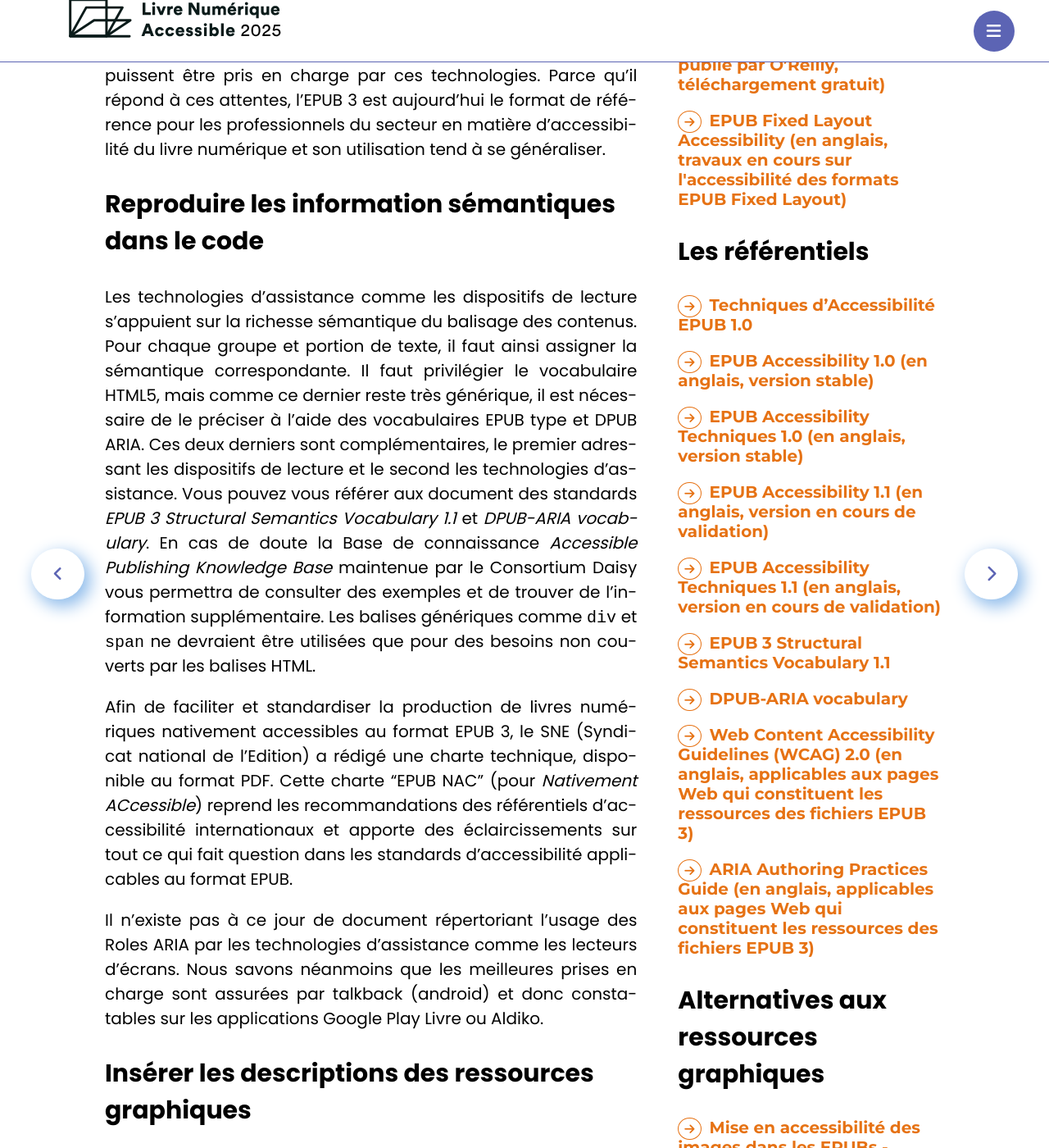
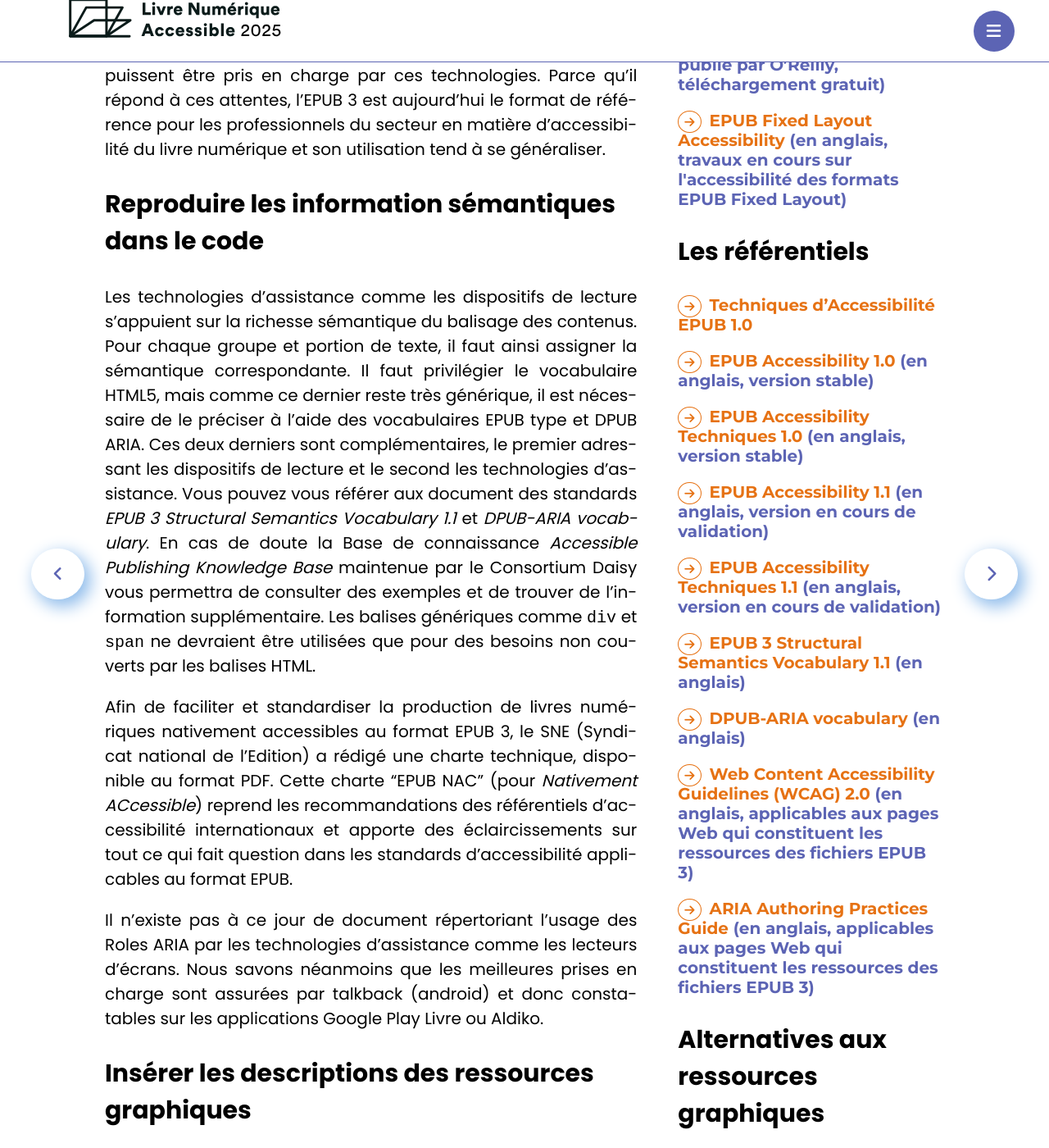
Before and after one commit to edition-accessible/lina25, a Jekyll site: the page built from pages/produire.md, in a window 1280 px wide and 1400 px high, scrolled down 1384 px. Shown: the whole window at 82% size. Built offline with Jekyll 4.4.1, drawn with Linux system fonts in a browser that asks for light colours; nearby versions of some CDN libraries; some of the changed text lies outside the part shown.

Commit message:
Update produire.md

```diff
--- a/pages/produire.md
+++ b/pages/produire.md
@@ -33,11 +33,13 @@
 
 Le groupe de travail sur la transition vers l'EPUB du Consortium DAISY maintient un document <span lang="en"><cite>Best Practices for Authoring Extended Descriptions in EPUB</cite></span> qui vous permettra de tester les possibilités et d'étudier leur réalisation.
 
+Les recommandations peuvent varier d'un document à l'autre, notamment en ce qui concerne la longueur du texte alternatif court (alt text). Ces variations sont toutes justes et correspondent à des expériences utilisateur différentes. L'éditeur doit spécifier son choix.
+
 ### Contrôler la qualité des fichiers
 
 Une fois produits, les fichiers EPUB 3 devront être validés par la version à jour de EPUBCheck. Mais cet outil ne teste pas l’accessibilité des publications. Pour cela, il faudra faire appel à l’outil de test Ace by DAISY développé par le Consortium DAISY. Le logiciel Ace n’est pas conçu pour être utilisé de manière automatique&#8239;: il ne délivre pas un jugement du type _“cet EPUB est / n’est pas accessible”_ mais génère un rapport HTML mettant l'accent sur les enfreintes aux règles d'accessibilité&#8239;; il met également en évidence la structure de la publication et affiche les attributs d’accessibilité présents dans ses images. La qualité sémantique de la publication n’est pas jaugée par la mécanique de cet outil. La génération de métadonnées d’accessibilité, et en particulier l’évaluation d’un niveau de conformité WCAG, nécessite un audit du rapport Ace.
 
-Le Consortium DAISY a donc également développé un outil nommé SMART (Simple Manual Accessibility Report Tool), qui indique les contrôles manuels nécessaires pour garantir la conformité aux exigences EPUB et WCAG. SMART est le compagnon idéal de Ace, il vous guide pour établir et générer un rapport de conformité complet. Ensemble, ils fournissent la méthode la plus complète pour les tests de conformité d'accessibilité des publications EPUB.
+Le Consortium DAISY a donc également développé un outil nommé SMART (<span lang="en">Simple Manual Accessibility Report Tool</span>), qui indique les contrôles manuels nécessaires pour garantir la conformité aux exigences EPUB et WCAG. SMART est le compagnon idéal de Ace, il vous guide pour établir et générer un rapport de conformité complet. Ensemble, ils fournissent la méthode la plus complète pour les tests de conformité d'accessibilité des publications EPUB.
 
 Pour utiliser SMART, vous devez d'abord faire passer votre EPUB par Ace, qui effectue une vérification automatisée et recueille des informations sur les caractéristiques du titre. Ace génère un rapport au format JSON, qui est ensuite chargé par l'utilisateur dans l'outil SMART. SMART remplit les informations de l'évaluation et configure intelligemment le protocole de test manuel sur la base des résultats de Ace.
 
@@ -59,7 +61,8 @@
 
 La classe schema.org CreativeWork comprend un ensemble de propriétés utilisées pour identifier les qualités d'accessibilité d'une publication. Ces métadonnées doivent être incluses dans le paquet OPF du fichier EPUB.
 
-Les métadonnées obligatoires sont <span lang="en">**accessMode**, **accessModeSufficient**, **accessibilityFeature**</span> et <span lang="en">**accessibilityHazard**. **accessibilitySummary**</span> est fortement recommandé. Le nom de ce dernier est trompeur. Il ne s'agit pas d'un résumé complet, mais d'un complément d'information, d'une clarification et d'une amélioration des autres métadonnées d'accessibilité. Lors de la création du résumé d'accessibilité, il faut partir du principe que les autres métadonnées d'accessibilité ont déjà été présentées et que le résumé d'accessibilité sert à améliorer ces métadonnées. Si la publication présente des caractéristiques ou des lacunes qui ne sont pas exprimées dans les autres métadonnées d'accessibilité, le résumé d'accessibilité est l'endroit approprié pour inclure ces informations. Un guide de rédaction de ce résumé est en cours d'élaboration au sein du groupe des éditeurs du W3C. <span lang="en"><cite>[Accessibility Summary Authoring Guidelines for EPUB Publications Draft Community Group Report 07 December 2022](https://w3c.github.io/publ-a11y/drafts/schema-a11y-summary/)</cite></span>.
+Les métadonnées obligatoires sont <span lang="en">**accessMode**, **accessModeSufficient**, **accessibilityFeature**</span> et <span lang="en">**accessibilityHazard**. **accessibilitySummary**</span> est fortement recommandé. Le nom de ce dernier est trompeur. Il ne s'agit pas d'un résumé complet, mais d'un complément d'information, d'une clarification et d'une amélioration des autres métadonnées d'accessibilité. Lors de la création du résumé d'accessibilité, il faut partir du principe que les autres métadonnées d'accessibilité ont déjà été présentées et que le résumé d'accessibilité sert à améliorer ces métadonnées. Si la publication présente des caractéristiques ou des lacunes qui ne sont pas exprimées dans les autres métadonnées d'accessibilité, le résumé d'accessibilité est l'endroit approprié pour inclure ces informations. Un guide de rédaction de ce résumé est en cours d'élaboration au sein du groupe des éditeurs du W3C.
+<!-- <span lang="en"><cite>[Accessibility Summary Authoring Guidelines for EPUB Publications Draft Community Group Report 07 December 2022](https://w3c.github.io/publ-a11y/drafts/schema-a11y-summary/)</cite></span>. -->
 
 ### Le cas des EPUB Fixed Layout et des PDF
 
@@ -80,11 +83,11 @@
 <a href="https://www.sne.fr/app/uploads/2020/12/ePubAccessibleCharteSNE_v1.0-au-08-12-2020.pdf" class="link color_orange">Charte technique pour la production d’EPUBs “textuels” nativement accessibles (SNE)</a></li>
 <li>
 
-<span lang="en"><a href="https://kb.daisy.org/publishing/docs/" class="link color_orange">Accessible Publishing Knowledge Base (en anglais, base de connaissance maintenue par le consortium DAISY)</a></span></li>
+<span lang="en"><a href="https://kb.daisy.org/publishing/docs/" class="link color_orange">Accessible Publishing Knowledge Base <span lang="fr">(en anglais, base de connaissance maintenue par le consortium DAISY)</span></a></span></li>
 
-<li><a href="https://www.oreilly.com/library/view/accessible-epub-3/9781449329297/" class="link color_orange">Accessible EPUB 3, by Matt Garrish (en anglais, ebook publié par O’Reilly, téléchargement gratuit)</a>
+<li><a href="https://www.oreilly.com/library/view/accessible-epub-3/9781449329297/" class="link color_orange">Accessible EPUB 3, by Matt Garrish <span lang="fr">(en anglais, ebook publié par O’Reilly, téléchargement gratuit)</span></a>
 </li>
-<li><a href="https://w3c.github.io/epub-specs/epub33/fxl-a11y/" class="link color_orange">EPUB Fixed Layout Accessibility (en anglais, travaux en cours sur l'accessibilité des formats EPUB Fixed Layout)</a>
+<li><a href="https://w3c.github.io/epub-specs/epub33/fxl-a11y/" class="link color_orange">EPUB Fixed Layout Accessibility <span lang="fr">(en anglais, travaux en cours sur l'accessibilité des formats EPUB Fixed Layout)</span></a>
 </li>
 </ul>
 
@@ -97,32 +100,32 @@
 
 <li>
 
-<a href="https://www.w3.org/Submission/epub-a11y/" class="link color_orange">EPUB Accessibility 1.0 (en anglais, version stable)</a></li>
+<a href="https://www.w3.org/Submission/epub-a11y/" class="link color_orange">EPUB Accessibility 1.0 <span lang="fr">(en anglais, version stable)</span></a></li>
 
 <li>
 
-<a href="https://idpf.org/epub/a11y/techniques/" class="link color_orange">EPUB Accessibility Techniques 1.0  (en anglais, version stable)</a></li>
+<a href="https://idpf.org/epub/a11y/techniques/" class="link color_orange">EPUB Accessibility Techniques 1.0  <span lang="fr">(en anglais, version stable)</span></a></li>
 
 <li>
 
-<a href="https://www.w3.org/TR/epub-a11y-11/" class="link color_orange">EPUB Accessibility 1.1  (en anglais, version en cours de validation)</a></li>
+<a href="https://www.w3.org/TR/epub-a11y-11/" class="link color_orange">EPUB Accessibility 1.1  <span lang="fr">(en anglais, version en cours de validation)</span></a></li>
 
 <li>
 
-<a href="https://www.w3.org/TR/epub-a11y-tech-11/" class="link color_orange">EPUB Accessibility Techniques 1.1  (en anglais,  version en cours de validation)</a></li>
+<a href="https://www.w3.org/TR/epub-a11y-tech-11/" class="link color_orange">EPUB Accessibility Techniques 1.1  <span lang="fr">(en anglais, version en cours de validation)</span></a></li>
 
 <li>
-<span lang="en"><a href="https://www.w3.org/TR/epub-ssv/" class="link color_orange">EPUB 3 Structural Semantics Vocabulary 1.1</a></span></li>
+<span lang="en"><a href="https://www.w3.org/TR/epub-ssv/" class="link color_orange">EPUB 3 Structural Semantics Vocabulary 1.1 <span lang="fr">(en anglais)</span></a></span></li>
 
 <li>
 
-<span lang="en"><a href="https://www.w3.org/TR/dpub-aria/" class="link color_orange">DPUB-ARIA vocabulary</a></span></li>
+<span lang="en"><a href="https://www.w3.org/TR/dpub-aria/" class="link color_orange">DPUB-ARIA vocabulary <span lang="fr">(en anglais)</span></a></span></li>
 
 <li>
-<a href="https://www.w3.org/TR/WCAG20/" class="link color_orange">Web Content Accessibility Guidelines (WCAG) 2.0 (en anglais, applicables aux pages Web qui constituent les ressources des fichiers EPUB 3)</a></li>
+<a href="https://www.w3.org/TR/WCAG20/" class="link color_orange">Web Content Accessibility Guidelines (WCAG) 2.0 <span lang="fr">(en anglais, applicables aux pages Web qui constituent les ressources des fichiers EPUB 3)</span></a></li>
 
 <li>
-<a href="https://www.w3.org/WAI/ARIA/apg/" class="link color_orange">ARIA Authoring Practices Guide (en anglais, applicables aux pages Web qui constituent les ressources des fichiers EPUB 3)</a>
+<a href="https://www.w3.org/WAI/ARIA/apg/" class="link color_orange">ARIA Authoring Practices Guide <span lang="fr">(en anglais, applicables aux pages Web qui constituent les ressources des fichiers EPUB 3)</span></a>
 </li>
 
 </ul>
@@ -140,7 +143,7 @@
 
 <li>
 
-<a href="https://daisy.github.io/transitiontoepub/best-practices/extended-desc/ExtendedDescriptionsBestPractices.html" class="link color_orange">Best Practices for Authoring Extended Descriptions in EPUB</a></li>
+<a href="https://daisy.github.io/transitiontoepub/best-practices/extended-desc/ExtendedDescriptionsBestPractices.html" class="link color_orange">Best Practices for Authoring Extended Descriptions in EPUB <span lang="fr">(en anglais)</span></a></li>
 
 </ul>
 
@@ -148,7 +151,7 @@
 <ul>
 
 <li>
-<a href="https://github.com/w3c/epubcheck/releases" class="link color_orange">EPUBCheck</a></li>
+<a href="https://github.com/w3c/epubcheck/releases" class="link color_orange">EPUBCheck <span lang="fr">(en anglais)</span></a></li>
 
 <li>
 
@@ -156,11 +159,11 @@
 
 <li>
 
-<a href="https://daisy.org/activities/services/smart/" class="link color_orange">SMART by DAISY</a></li>
+<a href="https://daisy.org/activities/services/smart/" class="link color_orange">SMART by DAISY <span lang="fr">(en anglais)</span></a></li>
 
 <li>
 
-<a href="https://epubtest.org/results" class="link color_orange">epubtest.org</a></li>
+<a href="https://epubtest.org/results" class="link color_orange">epubtest.org <span lang="fr">(en anglais)</span></a></li>
  <!-- permet de vérifier la prise en charge des fonctionnalitées par les dispositifs de lecture. Les fichiers test peuvent aussi être utiles comme exemples. -->
 </ul>
 
@@ -169,12 +172,12 @@
 <ul>
 
 <li>
-<a href="http://www.schema.org/CreativeWork" class="link color_orange">schema.org CreativeWork class</a>
+<a href="http://www.schema.org/CreativeWork" class="link color_orange">schema.org CreativeWork class <span lang="fr">(en anglais)</span></a>
 </li>
 
 <li>
 <span lang="en"><a href="https://w3c.github.io/publ-a11y/drafts/schema-a11y-summary/" class="link color_orange">
-Accessibility Summary Authoring Guidelines for EPUB Publications Draft Community Group Report 07 December 2022</a></span></li>
+Accessibility Summary Authoring Guidelines for EPUB Publications Draft Community Group Report 07 December 2022 <span lang="fr">(en anglais)</span></a></span></li>
 
 </ul>
 
```
